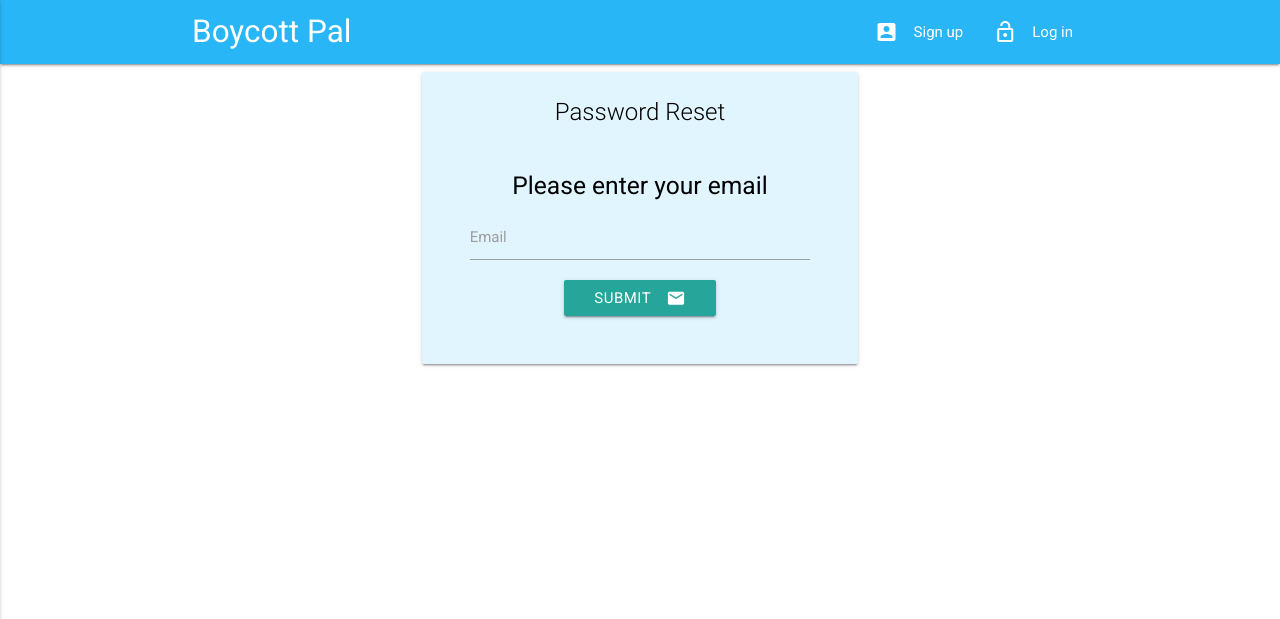
After one commit to StefanMarchhart/boycottpal, a Django app: page /reset/get/ in a window 1280 px wide. The commit adds this page. Shown: the top 619 px of the page. Run offline with Django 3.2, Linux system fonts and the light colour scheme; some libraries are stand-ins or nearby versions.

Commit message:
Almost done with password recovery

```diff
--- a/account/admin.py
+++ b/account/admin.py
@@ -4,3 +4,4 @@ from django.contrib import admin
 from account.models import *
 
 admin.site.register(BoycottUser)
+admin.site.register(Token)
--- a/account/disqus.py
+++ b/account/disqus.py
@@ -3,9 +3,10 @@ import hashlib
 import hmac
 import json as simplejson
 import time
+import os
+DISQUS_SECRET_KEY=os.environ.get('DISQUS_SECRET_KEY',"")
+DISQUS_PUBLIC_KEY=os.environ.get('DISQUS_PUBLIC_KEY',"")
 
-DISQUS_SECRET_KEY = 'rTezDfnlsdYUX90sKTExhQWDERK48NYvG4MKgcalq03xK2acFt6Z22spQMkswFTt'
-DISQUS_PUBLIC_KEY = 'UCkYzgSPnP4OtgopaqnhrhMrQnL6a8hJBvfzslmbB80N1jCaTexRI7mmVBumkoBO'
 
 
 def get_disqus_sso(user_id=None, username=None, email=None):
@@ -32,7 +33,6 @@ def get_disqus_sso(user_id=None, username=None, email=None):
 
     # sig = hmac.HMAC(key, (str(message) +" "+ timestamp).encode(), hashlib.sha1).hexdigest()
     sig = hmac.new(key, message, hashlib.sha1).hexdigest()
-    # import ipdb; ipdb.set_trace()
 
 
 # return a script tag to insert the sso message
--- a/account/forms.py
+++ b/account/forms.py
@@ -1,9 +1,20 @@
 from django.contrib.auth.forms import AuthenticationForm
 from django import forms
+from account.models import Token
 
 
 # Defines a login form, which allows for login
 from account.models import BoycottUser
+
+class PasswordForm(forms.ModelForm):
+    password = forms.CharField(label="Password", widget=forms.PasswordInput)
+    class Meta:
+        model = BoycottUser
+        fields = ['password']
+
+class TokenForm(forms.Form):
+    email = forms.CharField(label="Email")
+
 
 
 class LoginForm(AuthenticationForm):
--- /dev/null
+++ b/account/templates/get_reset.html
@@ -0,0 +1,66 @@
+{% extends 'base.html' %}
+{% load staticfiles %}
+
+{% block content %}
+
+    <div class="container">
+        <div class="row">
+          <div class="col s12 m6 offset-m3">
+              <div class="light-blue lighten-5 card">
+                  <div class="card-content black-text center">
+                    <span class="card-title">Password Reset</span>
+
+                    <div class="card-content">
+                    <h5 class="center">Please enter your email</h5>
+
+                    <script>
+                        function report_error(error) {
+                            swal({
+                                title: "Error",
+                                text: error,
+                                type: "error",
+                                html: true
+                            });
+                        }
+                    </script>
+
+                        <form method="post" action="{% url 'get_reset' %} " class="center">
+                            {% csrf_token %}
+
+
+                             {% if token_form.non_field_errors %}
+                                    <script>
+                                        report_error('{{ token_form.non_field_errors }}')
+                                    </script>
+                             {% endif %}
+                            <div class="fieldWrapper input-field">
+                                {{ token_form.email.errors }}
+                                <label for="{{ token_form.email.id_for_label }}">Email</label>
+                                {{ token_form.email }}
+                            </div>
+
+
+                            <button class="btn waves-effect waves-light" type="submit" name="action">Submit
+                                <i class="material-icons right">email</i>
+                            </button>
+
+
+
+
+                            <input type="hidden" name="next" value="{{ next }}"/>
+                        </form>
+                    </div>
+                  </div>
+                </div>
+          </div>
+        </div>
+    </div>
+
+
+{% endblock %}
+
+{% block javascript %}
+
+
+
+{% endblock %}
--- a/account/templates/home.html
+++ b/account/templates/home.html
@@ -115,6 +115,12 @@
                 swal("Account Made!", "You've been signed in", "success")
             }else if(alert == 'logout'){
                 swal("You've been signed out","", "success")
+            }else if(alert == 'expired'){
+                swal("Your password reset token is invalid.", "It may have expired.", "warning")
+            }else if(alert == 'reset'){
+                swal("Reset Link Sent!", "A password recovery email has been sent to your email.", "success")
+            }else if(alert == 'password'){
+                swal("Password changed!","You have been logged in with your new password", "success")
             }else{
 
             }
--- a/account/urls.py
+++ b/account/urls.py
@@ -8,5 +8,7 @@ urlpatterns = [
     url(r'^login/$', auth_views.login, {'template_name': 'login.html', 'authentication_form': LoginForm}, name='login'),
     # url(r'^logout/$', account.views.logout ),
     url(r'^logout/$', auth_views.logout, {'template_name': 'home.html', 'next_page': '/?alert=logout'}, name='logout'),
-    url(r'^signup/$', views.Signup, name='signup')
+    url(r'^signup/$', views.Signup, name='signup'),
+    url(r'^reset/use/(?P<token>[A-Za-z0-9]+)', account.views.reset_password, name='reset_password'),
+    url(r'^reset/get/$', account.views.get_reset, name='get_reset')
 ]
--- a/account/views.py
+++ b/account/views.py
@@ -1,5 +1,8 @@
+import string
+import random
+
 from account.disqus import get_disqus_sso
-from account.forms import UserForm
+from account.forms import UserForm, PasswordForm, TokenForm
 from django.shortcuts import render, HttpResponseRedirect
 from django.contrib.auth import authenticate, login
 import json
@@ -8,8 +11,13 @@ import operator
 from boycotted.models import *
 import datetime
 import feedparser
+from account.models import Token, BoycottUser
+from django.core.mail import send_mail
 
+TOKEN_EXPIRE= datetime.timedelta(1)
 
+def token_generator(size=20, chars=string.ascii_uppercase + string.digits):
+    return ''.join(random.choice(chars) for _ in range(size))
 
 # Create your views here.
 def home(request):
@@ -132,10 +140,6 @@ def Signup(request):
                 login(request, user)
             return HttpResponseRedirect('/?alert=signup')
 
-        # new_user = authenticate(username=form.cleaned_data['username'],
-        #                         password=form.cleaned_data['password1'],
-        #                         )
-        # login(request, new_user)
 
     else:
         form = UserForm()
@@ -152,3 +156,60 @@ def _get_disqus_sso(user):
     else:
         disqus_sso = get_disqus_sso()
     return disqus_sso
+
+
+def reset_password(request, token):
+    token_obj=Token.objects.filter(token=token)
+    if token_obj.count() == 0:
+        token_obj=None
+    else:
+        token_obj=token_obj[0]
+    if (token_obj is None ) or (token_obj.date - datetime.datetime.now(datetime.timezone.utc) > TOKEN_EXPIRE):
+        return HttpResponseRedirect('/?alert=expired')
+    else:
+        if request.method == 'POST':
+            password_form = PasswordForm(data=request.POST)
+            if password_form.is_valid():
+                # Save boycotted values to access
+                user=token_obj.user
+                user.password = password_form.save(commit=False).password
+                user.save()
+                token_obj.delete()
+                login(request, user)
+
+                return HttpResponseRedirect('/?alert=password')
+
+        else:
+            password_form = PasswordForm()
+
+
+        return render(request, 'reset_password.html', {
+            'password_form': password_form,
+            'username': token_obj.user.username,
+            'token': token
+        })
+
+def get_reset(request):
+    if request.method == 'POST':
+        token_form = TokenForm(data=request.POST)
+        if token_form.is_valid():
+            # process data in form
+            cleanEmail=token_form.cleaned_data
+            email=cleanEmail.get('email')
+            user = BoycottUser.objects.get(email=email)
+            token=token_generator()
+            Token.objects.create(
+                user=user,
+                token=token
+            )
+            send_mail('Boycott Pal Password Recovery', 'Here is your password reset link: ' +token, 'app62196690@heroku.com', [email],
+                      fail_silently=False)
+
+            return HttpResponseRedirect('/?alert=reset')
+
+
+    else:
+        token_form = TokenForm()
+
+
+    return render(request, 'get_reset.html', {'token_form':token_form})
```
Also changed, not shown: account/models.py (+8 -0 lines), account/templates/login.html (+7 -6 lines), account/templates/reset_password.html (added, +69 -0 lines), boycott/settings.py (+10 -1 lines), account/migrations/0003_token.py (added), boycotted/migrations/0002_auto_20170130_1937.py (added).
